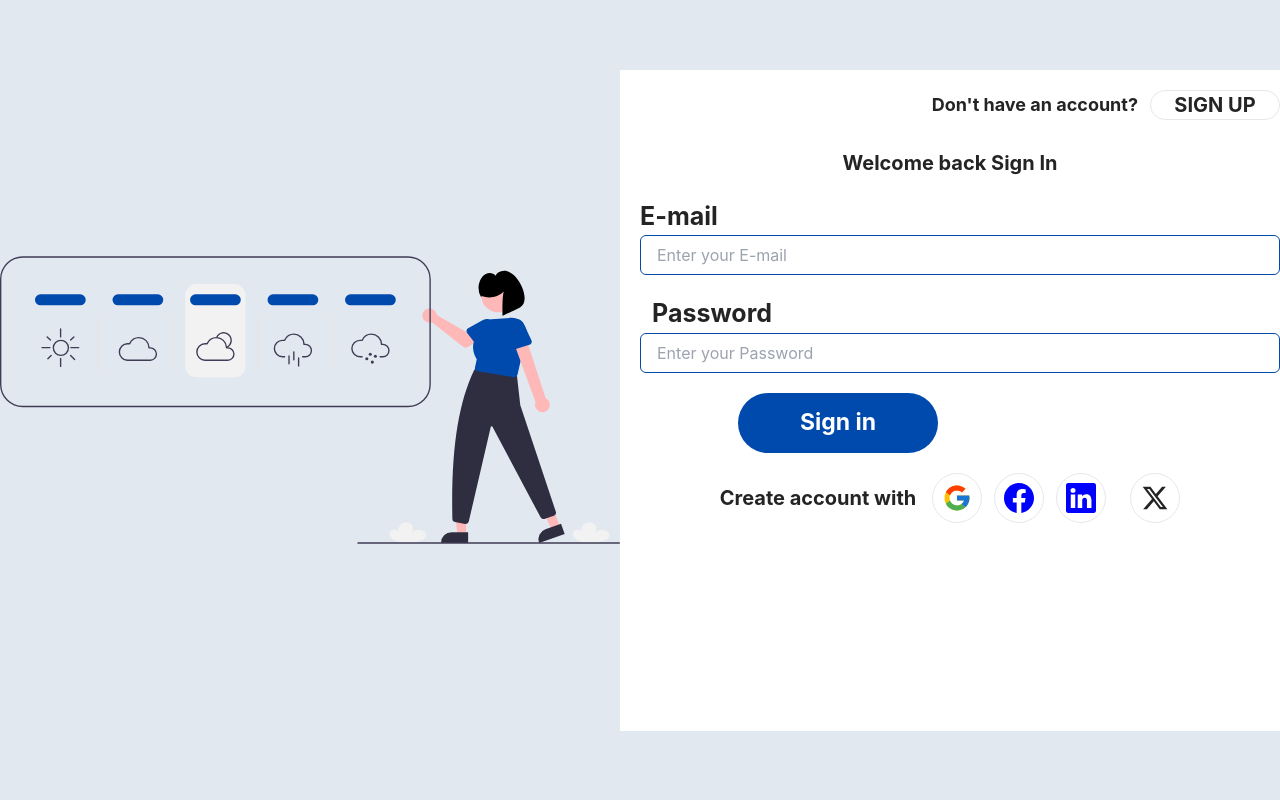
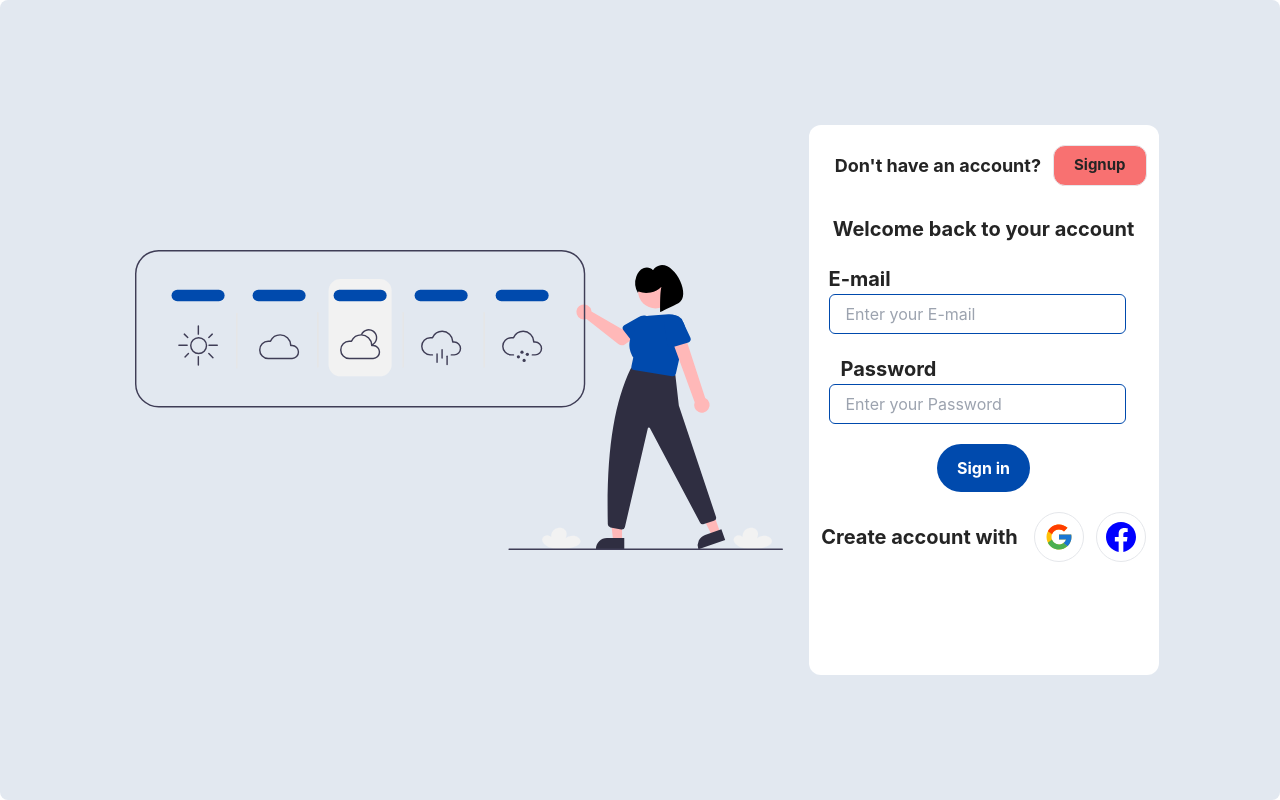
Before and after one commit to UchennaAustine/PLP-Hackathon-FE, a React (Vite) app: page /sign-in in a window 1280 px wide. Built offline with nearby package versions, Linux system fonts and the light colour scheme.

Commit message:
onyedikachi

```diff
--- /dev/null
+++ b/src/pages/Hero.tsx
@@ -0,0 +1,20 @@
+/** @format */
+
+import bg from "../assets/mountains.svg";
+const Hero = () => {
+  return (
+    <>
+      <div
+        className="w-[100%] h-[90vh] "
+        style={{
+          backgroundImage: `url(${bg})`,
+          backgroundRepeat: "no-repeat",
+          backgroundSize: "cover",
+          backgroundPosition: "center",
+        }}
+      ></div>
+    </>
+  );
+};
+
+export default Hero;
--- a/src/pages/Homescreen.tsx
+++ b/src/pages/Homescreen.tsx
@@ -1,7 +1,13 @@
 /** @format */
 
+import Hero from "./Hero";
+
 const Homescreen = () => {
-  return <div>Homescreen</div>;
+  return (
+    <div>
+      <Hero />
+    </div>
+  );
 };
 
 export default Homescreen;
--- a/src/pages/auth/Login.tsx
+++ b/src/pages/auth/Login.tsx
@@ -1,8 +1,8 @@
 /** @format */
 import { FcGoogle } from "react-icons/fc";
 import { SiFacebook } from "react-icons/si";
-import { RiTwitterXFill } from "react-icons/ri";
-import { BsLinkedin } from "react-icons/bs";
+// import { RiTwitterXFill } from "react-icons/ri";
+// import { BsLinkedin } from "react-icons/bs";
 import imgs from "../../assets/undraw_weather_re_qsmd (1).svg";
 import { Link } from "react-router-dom";
 import { useForm } from "react-hook-form";
@@ -25,56 +25,61 @@ const Login = () => {
     console.log(data);
   });
   return (
-    <div className="w-full h-[100vh] bg-slate-200 flex items-center justify-between">
-      <div className="w-[699px] h-[661px]  flex items-center justify-center">
+    <div className="w-full h-[100vh] bg-slate-200 rounded-lg flex items-center justify-center max-sm:flex-col">
+      <div className="w-[699px] h-[661px]  flex items-center justify-center max-md:hidden">
         <img src={imgs} alt="loading..." className="h-[300px]" />
       </div>
-      <div className="w-[665px] h-[661px] bg-white" onSubmit={onSubmit}>
+      <div
+        className="w-[350px] h-[550px] bg-white rounded-xl mr-3"
+        onSubmit={onSubmit}
+      >
         <div className="flex items-center justify-end mt-5">
           <span className="flex items-center justify-center text-[18px] font-bold">
             Don't have an account?
           </span>
           <Link to={"/register"}>
-            <p className="w-[130px] h-[30px] rounded-full border flex items-center justify-center text-[20px] font-bold ml-3">
-              SIGN UP
+            <p className="px-5 py-2 rounded-xl bg-red-400 border text-[15px] mr-3 flex items-center justify-center  font-bold ml-3">
+              Signup
             </p>
           </Link>
         </div>
         <form className="flex items-center justify-center flex-col mt-7">
-          <span className="text-[20px] font-bold">Welcome back Sign In</span>
-          <div className="mt-5 pl-5">
-            <span className="text-[25px] font-bold ">E-mail</span>
+          <span className="text-[20px] font-bold">
+            Welcome back to your account
+          </span>
+          <div className="mt-5 pl-5 w-full">
+            <span className="text-[20px] font-bold ">E-mail</span>
             <input
               type="text"
               placeholder="Enter your E-mail"
-              className="outline-none w-[640px] h-[40px] bg-white border-[#004AAD] border pl-4 rounded-md"
+              className="outline-none w-[90%] h-[40px] bg-white border-[#004AAD] border pl-4 rounded-md mr-8"
               required
               {...register("email")}
             />
-            <p className="flex items-center justify-end mr-5 text-[red]">
+            <span className="text-[red] flex items-center justify-end">
               {errors?.email?.message}
-            </p>
+            </span>
           </div>
-          <div className="mt-5 pl-5">
-            <span className="text-[25px] font-bold pl-3">Password</span>
+          <div className="mt-5 pl-5 w-full">
+            <span className="text-[20px] font-bold pl-3">Password</span>
             <input
               type="text"
               placeholder="Enter your Password"
-              className="outline-none w-[640px] h-[40px] bg-white border border-[#004AAD] rounded-md pl-4"
+              className="outline-none w-[90%] h-[40px] bg-white border border-[#004AAD] rounded-md pl-4 mr-8"
               required
               {...register("password")}
             />
-            <p className="flex items-center justify-end mr-5 text-[red]">
+            <span className="text-[red] flex items-center justify-end">
               {errors?.password?.message}
-            </p>
+            </span>
           </div>
           <button
-            className=" w-[200px] h-[60px] flex items-center justify-center bg-[#004AAD] rounded-full text-[23px] font-bold text-white mr-56 mt-5"
+            className=" px-5 py-3 flex items-center justify-center bg-[#004AAD] rounded-3xl  font-bold text-white  mt-5"
             type="submit"
           >
             Sign in
           </button>
-          <div className="flex mt-5 items-center justify-center">
+          <div className="flex mt-5 items-center justify-between">
             <span className="mr-4 text-[20px] font-bold">
               Create account with
             </span>
@@ -84,12 +89,6 @@ const Login = () => {
             <p className="w-[50px] h-[50px] rounded-full border flex items-center justify-center">
               <SiFacebook size={30} style={{ color: "blue" }} />
             </p>
-            <p className="w-[50px] h-[50px] rounded-full border flex items-center justify-center ml-3">
-              <BsLinkedin size={30} style={{ color: "blue" }} />
-            </p>
-            <p className="w-[50px] h-[50px] rounded-full border flex items-center justify-center ml-6">
-              <RiTwitterXFill size={30} />
-            </p>
           </div>
         </form>
       </div>
--- a/src/pages/auth/Register.tsx
+++ b/src/pages/auth/Register.tsx
@@ -2,8 +2,8 @@
 
 import { FcGoogle } from "react-icons/fc";
 import { SiFacebook } from "react-icons/si";
-import { RiTwitterXFill } from "react-icons/ri";
-import { BsLinkedin } from "react-icons/bs";
+// import { RiTwitterXFill } from "react-icons/ri";
+// import { BsLinkedin } from "react-icons/bs";
 import imgs from "../../assets/undraw_weather_re_qsmd (1).svg";
 import { Link } from "react-router-dom";
 import { useForm } from "react-hook-form";
@@ -27,29 +27,32 @@ const Register = () => {
   });
 
   return (
-    <div className="w-full h-[100vh] bg-slate-200 flex items-center justify-between">
-      <div className="w-[699px] h-[661px]  flex items-center justify-center">
+    <div className="w-full h-[100vh] bg-slate-200 rounded-lg flex items-center justify-center max-sm:flex-col">
+      <div className="w-[699px] h-[661px]  flex items-center justify-center max-md:hidden">
         <img src={imgs} alt="loading..." className="h-[300px]" />
       </div>
-      <div className="w-[665px] h-[661px] bg-white" onSubmit={onSubmit}>
+      <div
+        className="w-[350px] h-[550px] bg-white rounded-xl mr-3"
+        onSubmit={onSubmit}
+      >
         <div className="flex items-center justify-end mt-5">
           <span className="flex items-center justify-center text-[18px] font-bold">
             Already have an account?
           </span>
           <Link to={"/sign-in"}>
-            <p className="w-[130px] h-[30px] rounded-full border flex items-center justify-center text-[20px] font-bold ml-3">
-              SIGN IN
+            <p className="px-5 py-2 rounded-xl bg-red-400 border text-[15px] mr-3 flex items-center justify-center  font-bold ml-3">
+              Signin
             </p>
           </Link>
         </div>
         <form className="flex items-center justify-center flex-col mt-7">
           <span className="text-[20px] font-bold">Reigster your account</span>
-          <div className="mt-5 pl-5">
-            <span className="text-[25px] font-bold ">E-mail</span>
+          <div className="mt-5 pl-5 w-full">
+            <span className="text-[20px] font-bold ">E-mail</span>
             <input
               type="text"
               placeholder="Enter your E-mail"
-              className="outline-none w-[640px] h-[40px] bg-white border-[#004AAD] border pl-4 rounded-md"
+              className="outline-none w-[90%] h-[40px] bg-white border-[#004AAD] border pl-4 rounded-md mr-8"
               required
               {...register("email")}
             />
@@ -57,12 +60,12 @@ const Register = () => {
               {errors?.email?.message}
             </span>
           </div>
-          <div className="mt-5 pl-5">
-            <span className="text-[25px] font-bold pl-3">Password</span>
+          <div className="mt-5 pl-5 w-full">
+            <span className="text-[20px] font-bold pl-3">Password</span>
             <input
               type="text"
               placeholder="Enter your Password"
-              className="outline-none w-[640px] h-[40px] bg-white border border-[#004AAD] rounded-md pl-4"
+              className="outline-none w-[90%] h-[40px] bg-white border border-[#004AAD] rounded-md pl-4 mr-8"
               required
               {...register("password")}
             />
@@ -71,12 +74,12 @@ const Register = () => {
             </span>
           </div>
           <button
-            className=" w-[200px] h-[60px] flex items-center justify-center bg-[#004AAD] rounded-full text-[23px] font-bold text-white mr-56 mt-5"
+            className=" px-5 py-3 flex items-center justify-center bg-[#004AAD] rounded-3xl  font-bold text-white  mt-5"
             type="submit"
           >
             Sign up
           </button>
-          <div className="flex mt-5 items-center justify-center">
+          <div className="flex mt-5 items-center justify-between">
             <span className="mr-4 text-[20px] font-bold">
               Create account with
             </span>
@@ -86,12 +89,12 @@ const Register = () => {
             <p className="w-[50px] h-[50px] rounded-full border flex items-center justify-center">
               <SiFacebook size={30} style={{ color: "blue" }} />
             </p>
-            <p className="w-[50px] h-[50px] rounded-full border flex items-center justify-center ml-3">
+            {/* { <p className="w-[50px] h-[50px] rounded-full border flex items-center justify-center ml-3">
               <BsLinkedin size={30} style={{ color: "blue" }} />
-            </p>
-            <p className="w-[50px] h-[50px] rounded-full border flex items-center justify-center ml-6">
+            </p> */}
+            {/* <p className="w-[50px] h-[50px] rounded-full border flex items-center justify-center ml-6">
               <RiTwitterXFill size={30} />
-            </p>
+            </p> */}
           </div>
         </form>
       </div>
--- a/tailwind.config.js
+++ b/tailwind.config.js
@@ -7,10 +7,10 @@ export default {
   content: ["./index.html", "./src/**/*.{js,ts,jsx,tsx}"],
   theme: {
     extend: {
-      screens: {
-        small: {},
-        meduim: {},
-      },
+      // screens: {
+      //   small: {},
+      //   meduim: {},
+      // },
     },
   },
   plugins: [],
```
Also changed, not shown: src/assets/mountains.svg (added).
